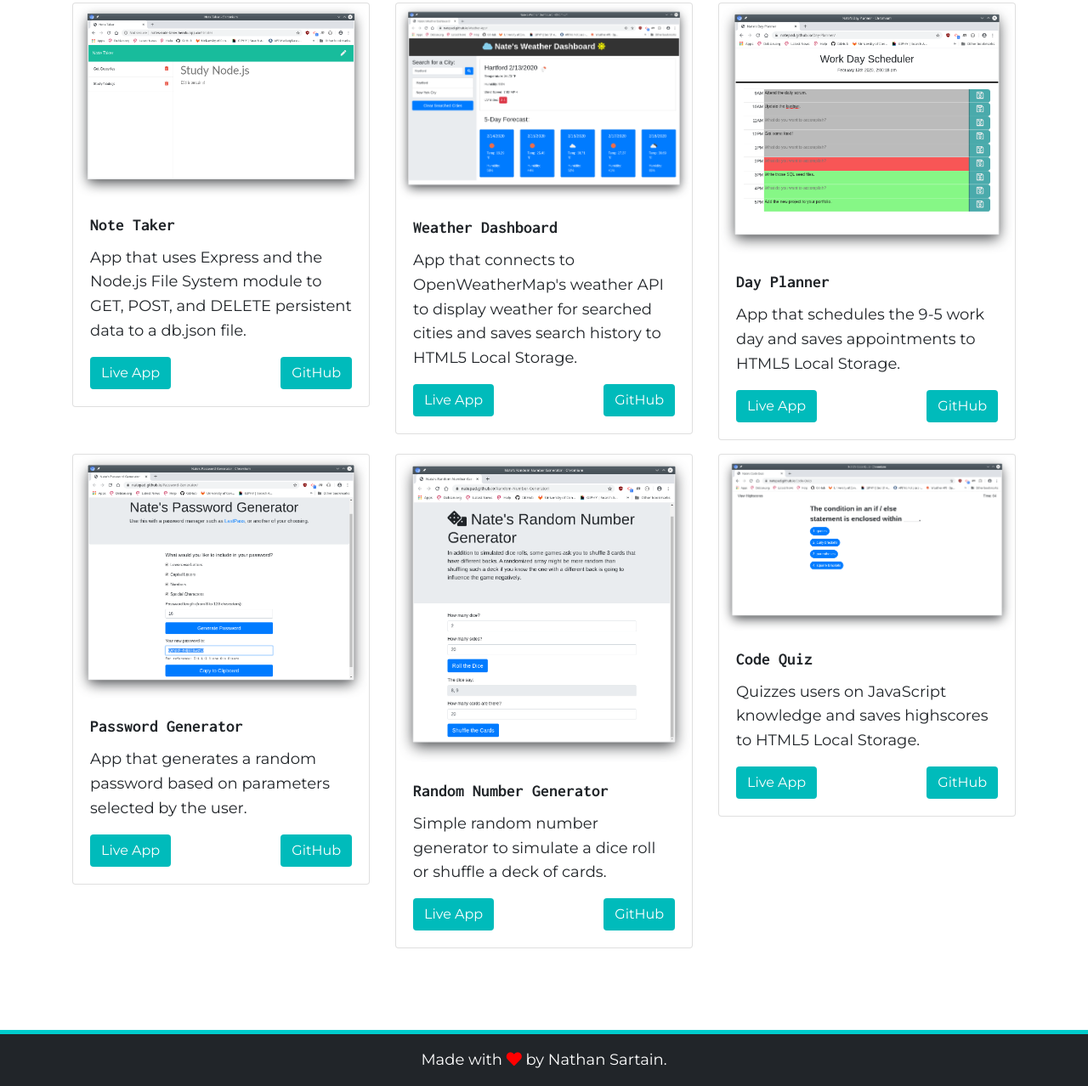
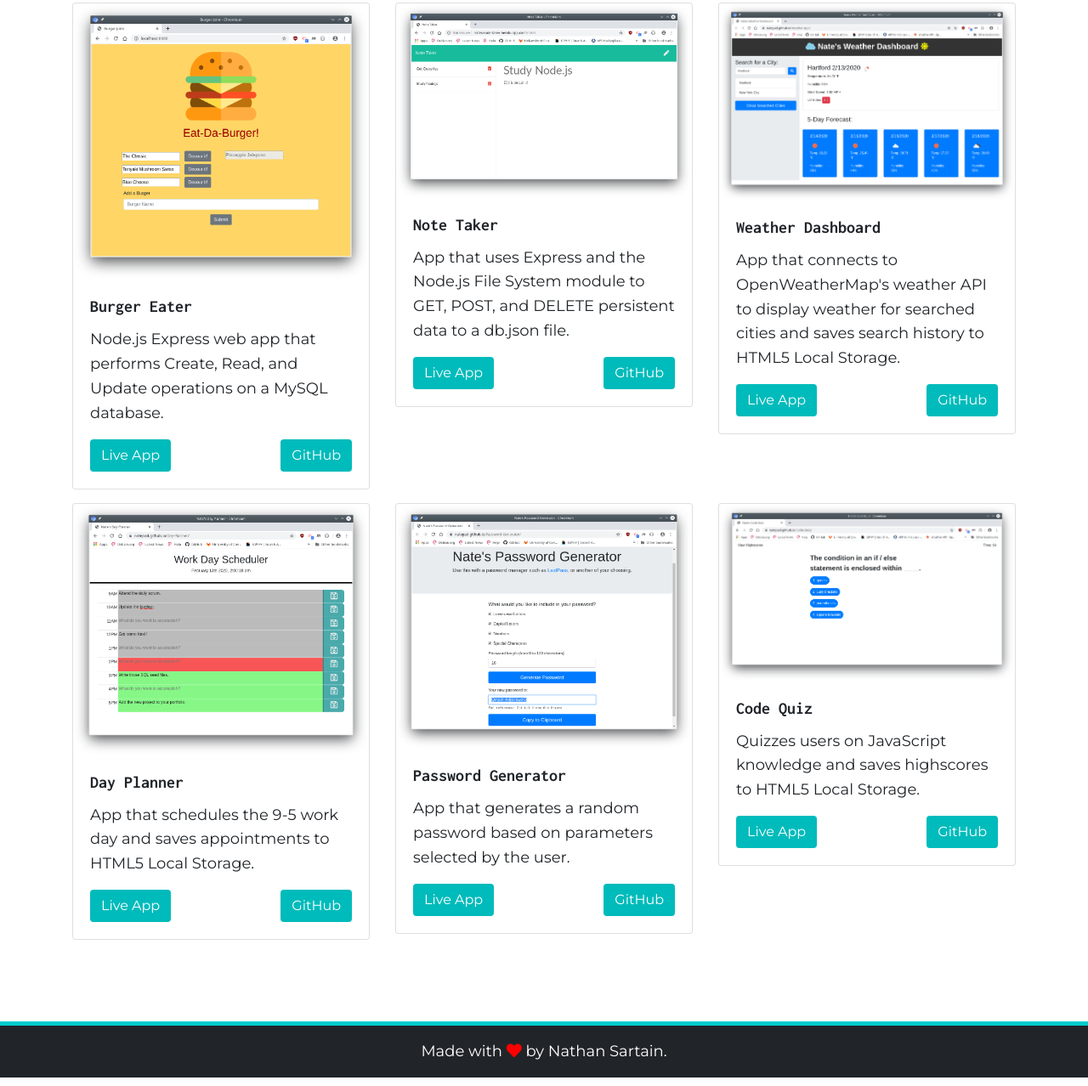
Before and after one commit to NatePad/NatePad.com, a plain HTML site: page index.html in a window 1280 px wide. Shown: the part 2627-3905 px from the top of the page at 85% size. Drawn offline with Linux system fonts and the light colour scheme.

Commit message:
Updated portfolio cards to include the Burger app.

```diff
--- a/index.html
+++ b/index.html
@@ -195,6 +195,18 @@
       <!-- START CARD DECK -->
       <div class="col-md-4">
         <div class="card mb-3">
+          <img class="card-img-top" src="assets/img/screenshots/Burger.png" alt="Screenshot of my burger eating app.">
+          <div class="card-body">
+            <h5 class="card-title">Burger Eater</h5>
+            <p class="card-text">Node.js Express web app that performs Create, Read, and Update operations on a MySQL database.</p>
+            <a href="http://nates-burgers.herokuapp.com/" target="_blank" class="btn btn-custom">Live App</a>
+            <a href="https://github.com/NatePad/Burger" target="_blank" class="btn btn-custom float-right">GitHub</a>
+          </div>
+        </div>
+      </div>
+
+      <div class="col-md-4">
+        <div class="card mb-3">
           <img class="card-img-top" src="assets/img/screenshots/Note-Taker.png" alt="Screenshot of my note taking app.">
           <div class="card-body">
             <h5 class="card-title">Note Taker</h5>
@@ -243,18 +255,6 @@
 
       <div class="col-md-4">
         <div class="card mb-3">
-          <img class="card-img-top" src="assets/img/screenshots/RNG.png" alt="Screenshot of my random number generator app.">
-          <div class="card-body">
-            <h5 class="card-title">Random Number Generator</h5>
-            <p class="card-text">Simple random number generator to simulate a dice roll or shuffle a deck of cards.</p>
-            <a href="https://natepad.github.io/Random-Number-Generator/" target="_blank" class="btn btn-custom">Live App</a>
-            <a href="https://github.com/NatePad/Random-Number-Generator" target="_blank" class="btn btn-custom float-right">GitHub</a>
-          </div>
-        </div>
-      </div>
-
-      <div class="col-md-4">
-        <div class="card mb-3">
           <img class="card-img-top" src="assets/img/screenshots/Code-Quiz.png" alt="Screenshot of my code quiz app.">
           <div class="card-body">
             <h5 class="card-title">Code Quiz</h5>
```
Also changed, not shown: assets/img/screenshots/Burger.png (added).
